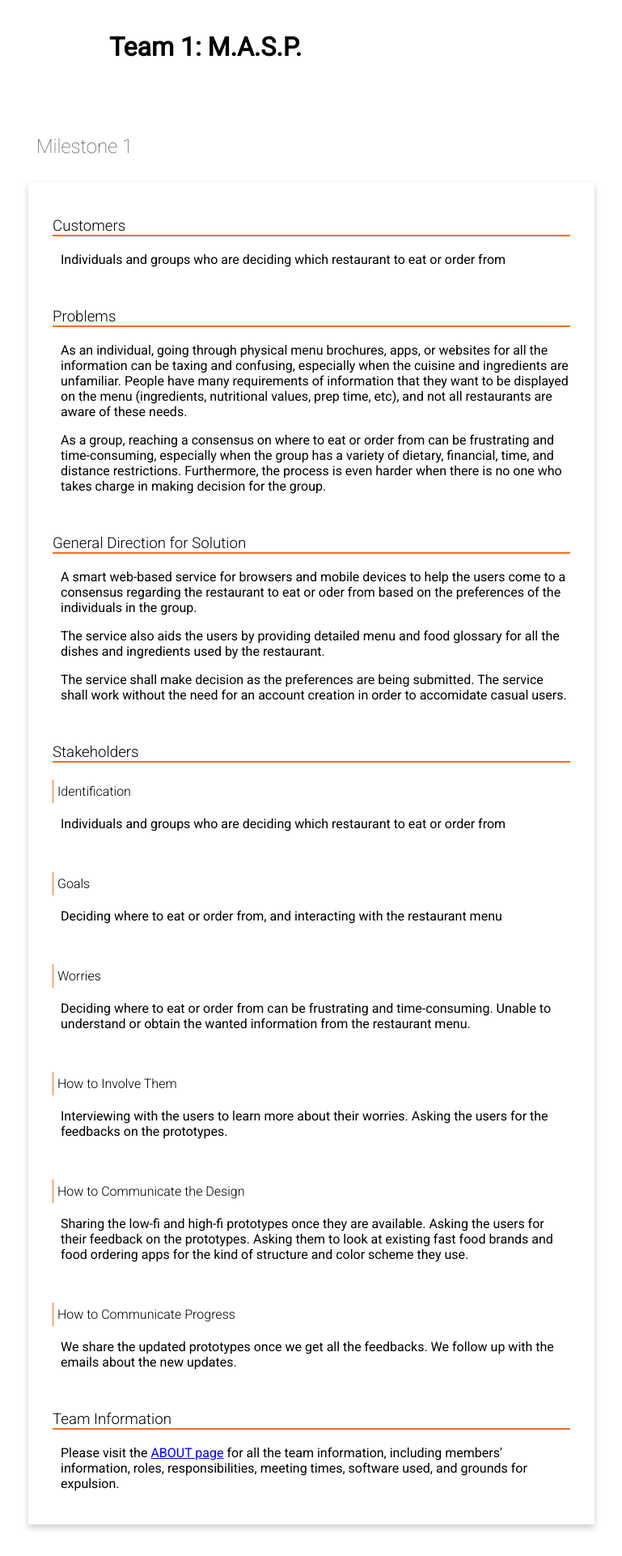
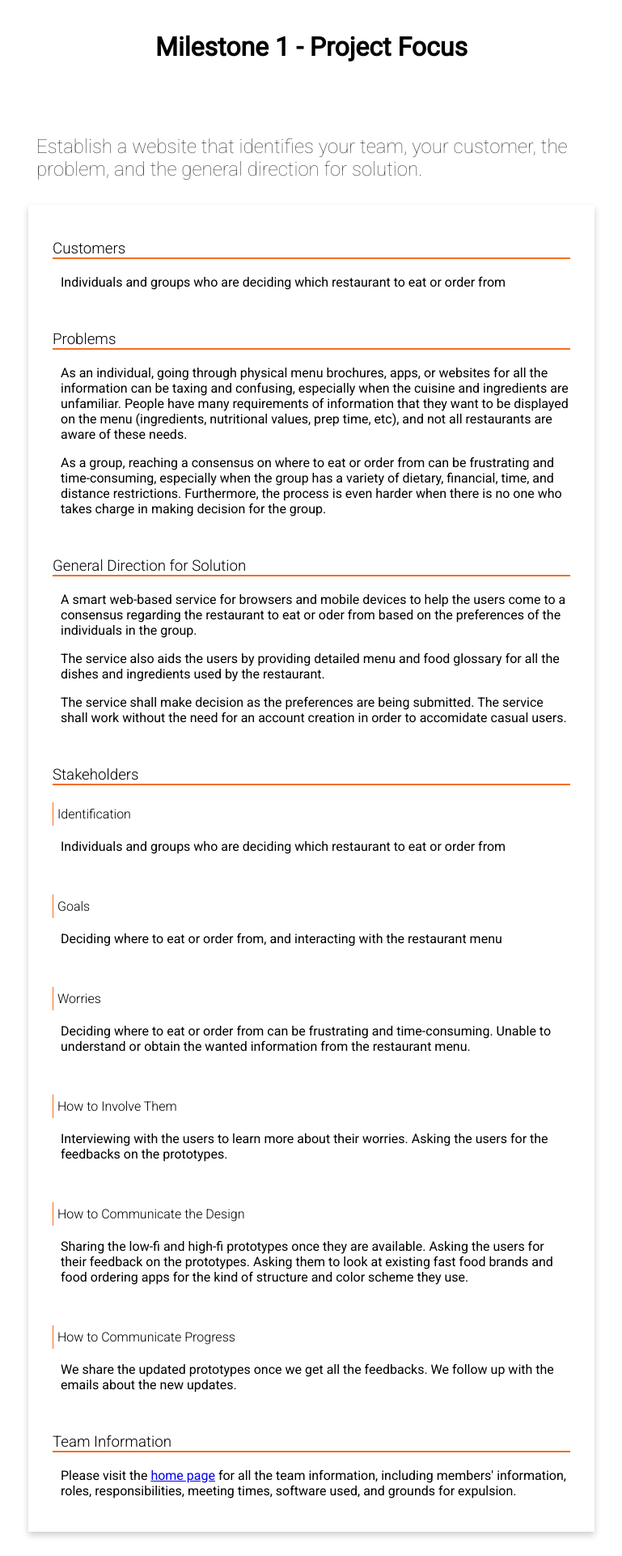
Before and after one commit to michaeljcaboose/620, a PHP site: page /milestone1.php in a window 1280 px wide. Shown: the part 62-1984 px from the top of the page at 81% size, without its empty margins (255-1024 px from the left). Before the commit the page ends 1952 px from the top, so only its background shows below. Run offline with PHP 8.4, Linux system fonts and the light colour scheme.

Commit message:
Fixed links and removed some copy. Centered Hero text

```diff
--- a/milestone.css
+++ b/milestone.css
@@ -7,6 +7,7 @@ html{
 .hero{
 	width: 500px;
 	margin: 0 auto;
+    text-align: center;
 }
 
 .milestone{
--- a/milestone1.php
+++ b/milestone1.php
@@ -10,12 +10,12 @@
 	        <?php include("templates/nav.html"); ?>
 		</div>
 		<div class="hero">
-			<h1>Team 1: M.A.S.P.</h1>
+			<h1>Milestone 1 - Project Focus</h1>
 		</div>
 		<br />
 		<br />
 		<div class="milestone">
-			<h2>Milestone 1</h2>
+			<h2>Establish a website that identifies your team, your customer, the problem, and the general direction for solution.</h2>
 			<div class="milestone-copy">
 				<div class="milestone-item">
 					<h3>Customers</h3>
@@ -71,7 +71,7 @@
 
 				<div class="milestone-item">
 					<h3>Team Information</h3>
-					<p>Please visit the <a href="about.html">ABOUT page</a> for all the team information, including members' information, roles, responsibilities, meeting times, software used, and grounds for expulsion.</p>
+					<p>Please visit the <a href="index.html">home page</a> for all the team information, including members' information, roles, responsibilities, meeting times, software used, and grounds for expulsion.</p>
 				</div>
 			</div>
 		</div>
--- a/milestone2.php
+++ b/milestone2.php
@@ -9,8 +9,11 @@
 		<div class="navigation">
 	        <?php include("templates/nav.html"); ?>
 		</div>
+        <div class="hero">
+            <h1>Milestone 2 - Contextual Inquiry</h1>
+        </div>
         <div class="milestone">
-            <h2>Milestone 2 - Contextual Inquiry</h2>
+            <h2>Conduct a contextual inquiry for your project on a workplace to which you have access.</h2>
             <img src="media/images/milestone2/ad1-min.png" alt="Working on Contextual Inquiry" />
             <div class="milestone-copy">
                 <div class="milestone-item">
@@ -142,7 +145,6 @@
                 </div>
                 <div class="milestone-item">
                     <h3>Affinity Diagram</h3>
-                    <p>PICTURES! Worth a thousand words!</p>
                     <figure>
                         <img src="media/images/milestone2/ad1-min.png" alt="Beginning the Contextual Inquiry"/>
                         <figcaption>Beginning the Contextual Inquiry. <a href="media/images/milestone2/ad1-min-fullres.png">Click here for the full-res photo</a></figcaption>
```
